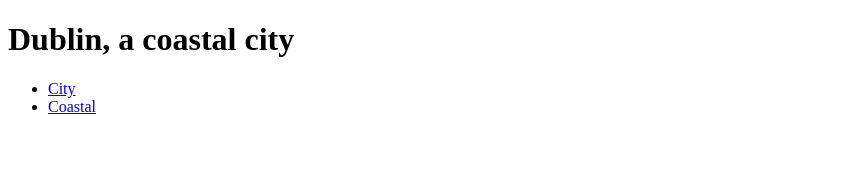
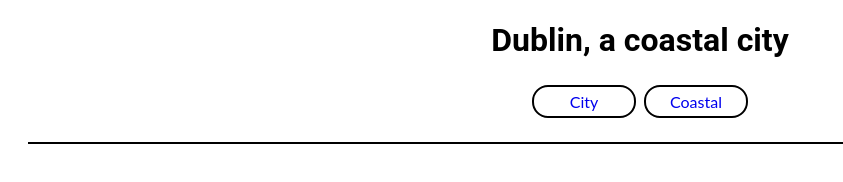
Before and after one commit to ryanjkthedev/ci-test, a plain HTML site: page index.html in a window 1280 px wide. Shown: the whole page, without its empty margins (0-843 px from the left). Drawn offline with Linux system fonts and the light colour scheme.

Commit message:
feat:added CSS link to index

```diff
--- a/index.html
+++ b/index.html
@@ -4,6 +4,7 @@
     <meta charset="UTF-8" />
     <meta http-equiv="X-UA-Compatible" content="IE=edge" />
     <meta name="viewport" content="width=device-width, initial-scale=1.0" />
+    <link rel="stylesheet" href="assets/css/style.css" type="text/css" />
     <title>Dublin</title>
   </head>
   <body>
@@ -14,7 +15,7 @@
           <a href="index.html">City</a>
         </li>
         <li>
-          <a href="coastal.html">Coastal</a>
+          <a href="coast.html">Coastal</a>
         </li>
       </ul>
     </nav>
```
